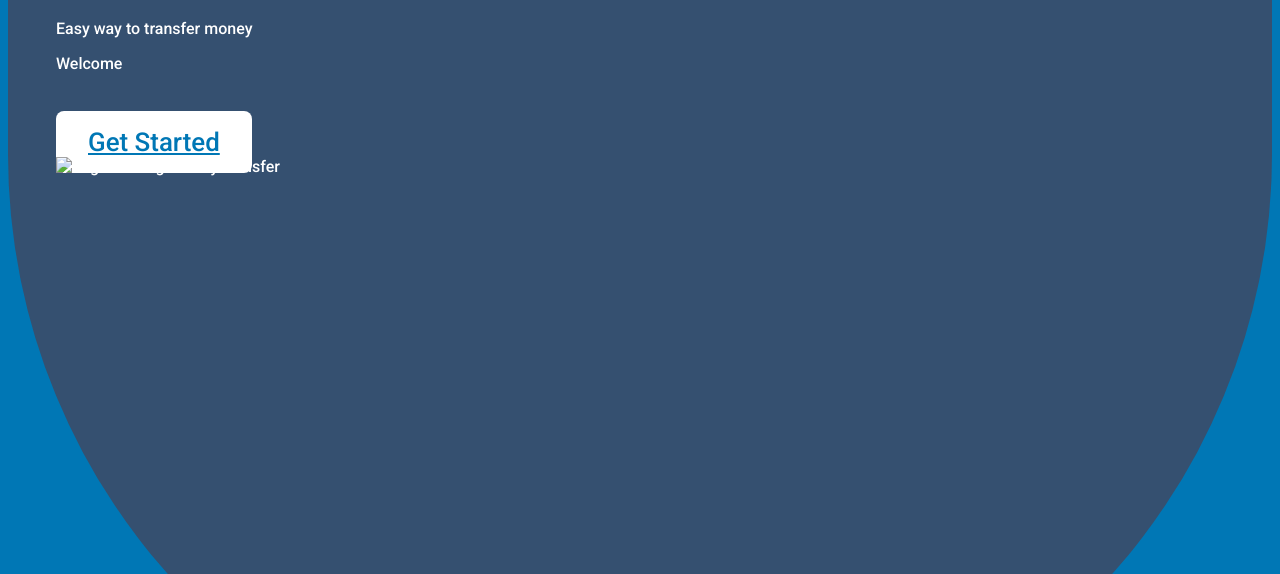
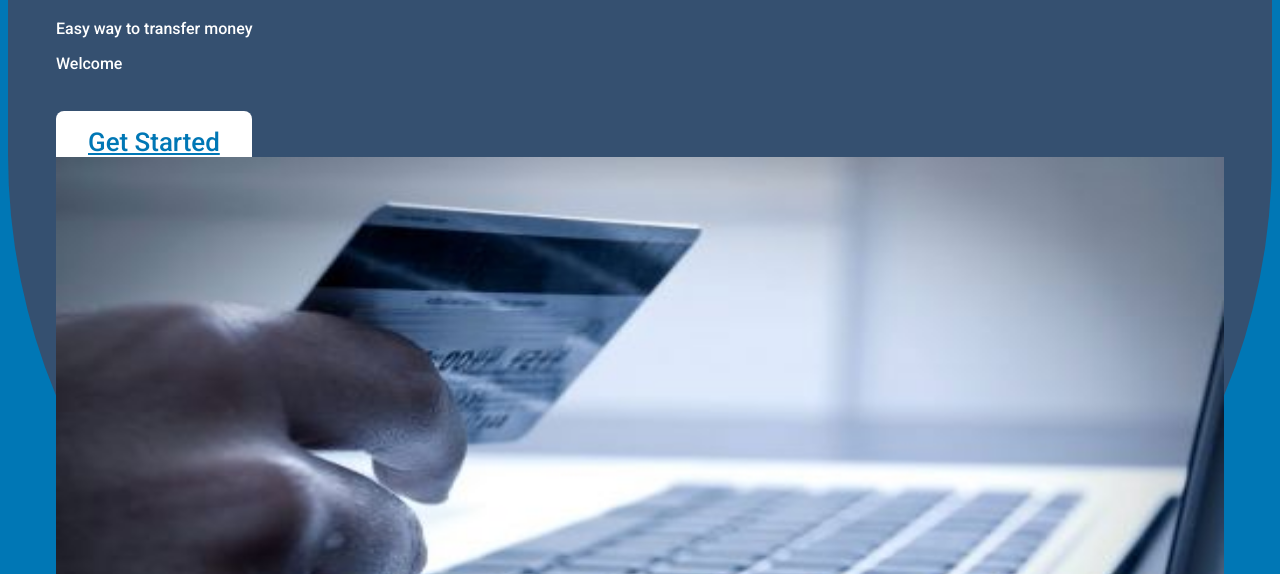
Before and after one commit to iamadityav/Banking-Website, a plain HTML site: page index.html in a window 1280 px wide. Shown: the part 226-800 px from the top of the page. Drawn offline with nearby package versions, Linux system fonts and the light colour scheme; files that its build step writes are made by us from their sources; files whose address does not match are found by name; a web font is replaced by a local one.

Commit message:
Update index.html

```diff
--- a/index.html
+++ b/index.html
@@ -61,7 +61,7 @@
       </div>
       <div class="col-md-6 col-sm-12 text-center" data-aos="fade-left">
         <div class="hero-img-div">
-          <img class="hero-img" src="assets/media/hero-img.jpg" alt="img-showing-money-transfer">
+          <img class="hero-img" src="hero-img.jpg" alt="img-showing-money-transfer">
         </div>
       </div>
     </div>
```
